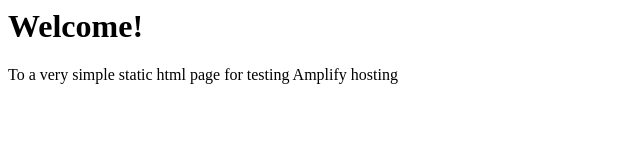
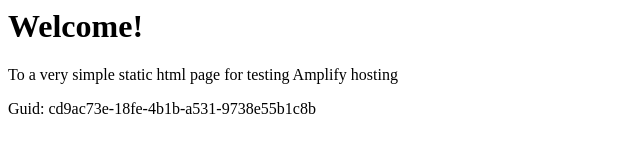
Before and after one commit to aws-aemilia-cdg/Github-PR-Commit-Integration-Test-DoNotTouch-Gith-P5X5MO5I-v1-preprod-eu-west-3, a website: page src/index.html in a window 1280 px wide. Shown: the whole page, without its empty margins (0-640 px from the left). Drawn offline with Linux system fonts and the light colour scheme.

Commit message:
commit from integ tests

```diff
--- a/src/index.html
+++ b/src/index.html
@@ -1,3 +1,5 @@
+
+
 <html lang="en">
 
 <head>
@@ -10,6 +12,6 @@
 <body>
     <h1>Welcome!</h1>
     <p>To a very simple static html page for testing Amplify hosting</p>
-</body>
+    <p>Guid: cd9ac73e-18fe-4b1b-a531-9738e55b1c8b</p></body>
 
 </html>
```
